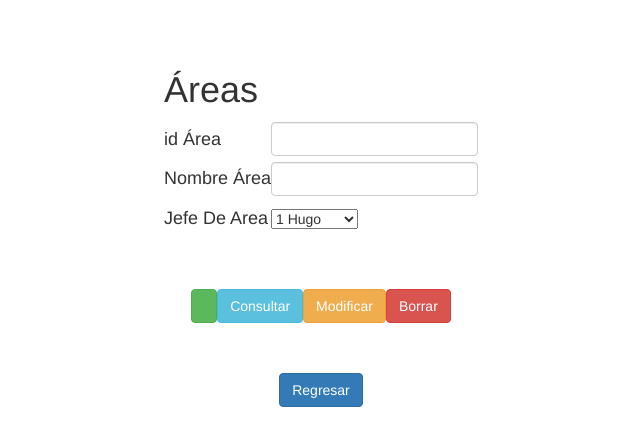
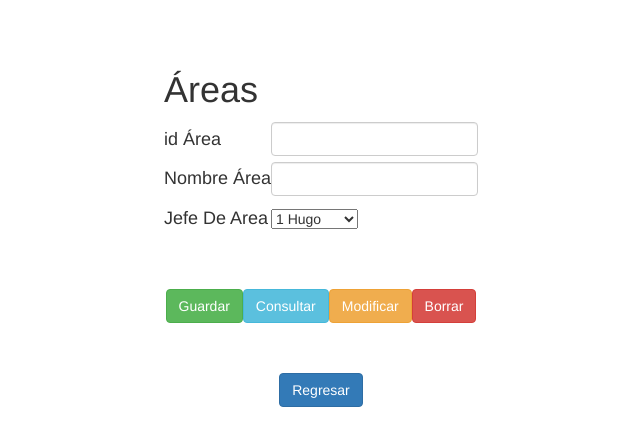
Before and after one commit to matiussw/MesaAyuda_MateoArroyave_NiltonHenao_DiegoZapata, a PHP site: page /vista/vistaAreas.php in a window 1280 px wide. Shown: the top 446 px of the page, without its empty margins (319-959 px from the left). Run offline with PHP 8.4, Linux system fonts and the light colour scheme; data comes from the database, SQL or seed files in the repository; data that the repository does not hold is empty.

Commit message:
boton guardar de vistaAreas reparado

```diff
--- a/vista/vistaAreas.php
+++ b/vista/vistaAreas.php
@@ -96,7 +96,7 @@ try{
 		</table>
 		<table class='form-table' style='margin: 50px auto;'>
 			<tr>
-				<td><input class='btn btn-success' type='submit' name='btn' value='	'></td>
+				<td><input class='btn btn-success' type='submit' name='btn' value='Guardar'></td>
 				<td><input class='btn btn-info' type='submit' name='btn' value='Consultar'></td>
 				<td><input class='btn btn-warning' type='submit' name='btn' value='Modificar'></td>
 				<td><input class='btn btn-danger' type='submit' name='btn' value='Borrar'></td>
```
